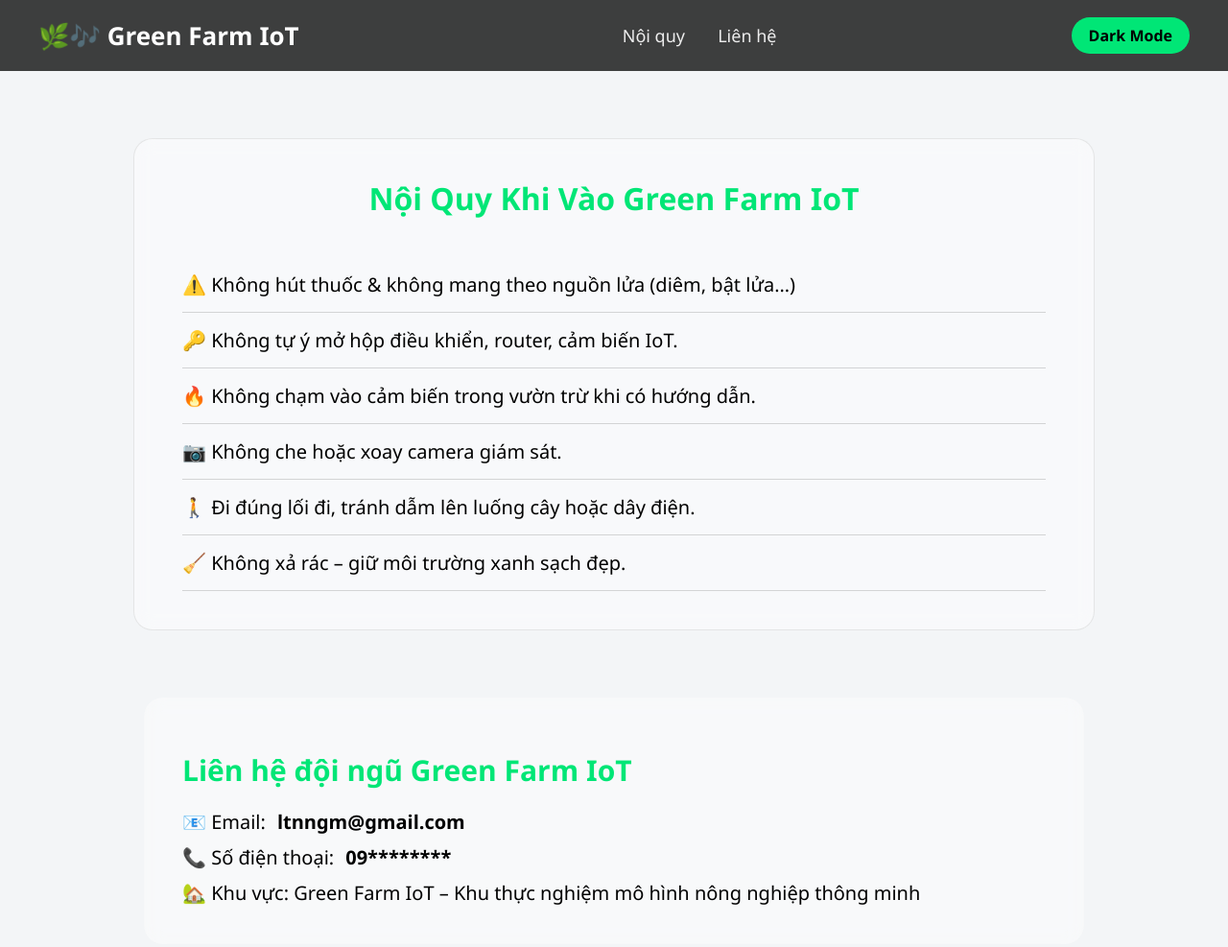
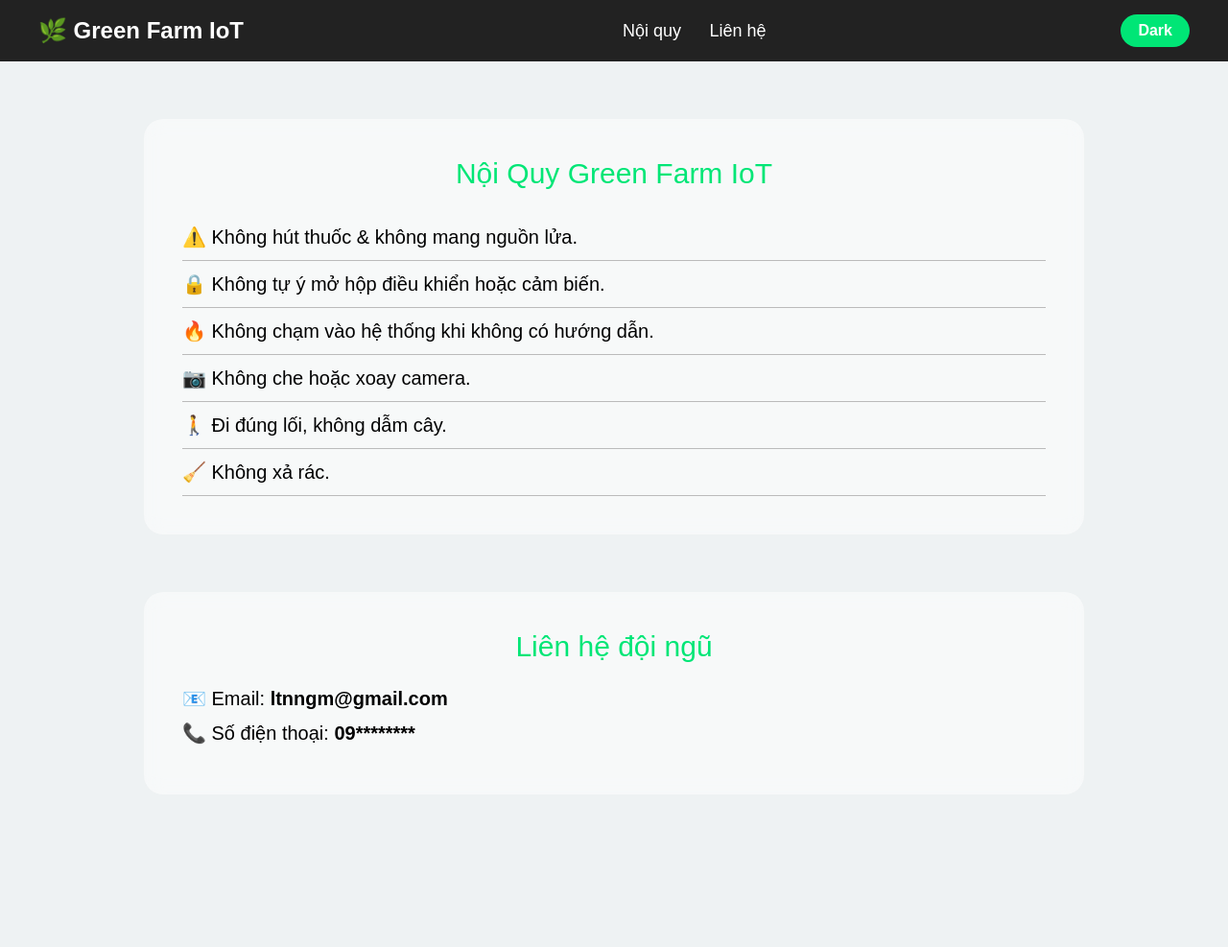
Before and after one commit to nhanly072-spec/smart-garden-rule23, a plain HTML site: page index.html in a window 1280 px wide. Shown: the whole page at 96% size. After the commit the page ends 888 px from the top, so only its background shows below. Drawn offline with Linux system fonts and the light colour scheme.

Commit message:
Update index.html for improved layout and design
Refactor HTML structure and styles for clarity and consistency.

```diff
--- a/index.html
+++ b/index.html
@@ -3,178 +3,66 @@
 <head>
 <meta charset="UTF-8">
 <meta name="viewport" content="width=device-width, initial-scale=1.0">
-<title>Green Farm IoT - Nội Quy</title>
+<title>Green Farm IoT</title>
 
 <style>
-    body {
-        margin: 0;
-        font-family: "Segoe UI", sans-serif;
-        background: #f3f5f7;
-        transition: 0.3s;
-    }
+body {font-family: Arial; margin:0; background:#eef2f3; transition:0.3s;}
+body.dark {background:#111; color:#eee;}
 
-    /* DARK MODE */
-    body.dark {
-        background: #111;
-        color: #e8e8e8;
-    }
+header {
+    position:sticky; top:0; z-index:10;
+    background:#222; color:white; padding:15px 40px;
+    display:flex; justify-content:space-between; align-items:center;
+}
+nav a {color:white; margin-left:25px; text-decoration:none; font-size:18px;}
 
-    /* HEADER */
-    header {
-        display: flex;
-        justify-content: space-between;
-        align-items: center;
-        padding: 18px 40px;
-        background: rgba(0,0,0,0.75);
-        color: white;
-        position: sticky;
-        top: 0;
-        z-index: 10;
-    }
-    header.dark {
-        background: rgba(255,255,255,0.08);
-    }
+.dark-btn {
+    background:#00e676; padding:8px 18px;
+    border-radius:20px; cursor:pointer; font-weight:bold;
+}
 
-    .brand {
-        font-size: 26px;
-        font-weight: bold;
-        display: flex;
-        align-items: center;
-        gap: 10px;
-    }
+.box {
+    max-width:900px; margin:60px auto; background:rgba(255,255,255,0.5);
+    padding:40px; border-radius:20px; backdrop-filter:blur(10px);
+}
+.title {text-align:center; font-size:30px; color:#00e676; margin-bottom:25px;}
 
-    /* NAVIGATION */
-    nav a {
-        color: white;
-        text-decoration: none;
-        margin-left: 30px;
-        font-size: 18px;
-        opacity: 0.9;
-    }
-    nav a:hover {
-        opacity: 1;
-    }
-
-    /* DARK MODE BUTTON */
-    .dark-btn {
-        padding: 8px 18px;
-        background: #00e676;
-        border-radius: 20px;
-        cursor: pointer;
-        color: black;
-        font-weight: bold;
-        transition: 0.25s;
-    }
-    .dark-btn:hover {
-        transform: scale(1.05);
-    }
-
-    /* TITLE + BOX */
-    .rule-container {
-        max-width: 900px;
-        margin: 70px auto;
-        padding: 40px 50px;
-        background: rgba(255,255,255,0.45);
-        border-radius: 20px;
-        backdrop-filter: blur(10px);
-        border: 1px solid rgba(0,0,0,0.08);
-        transition: 0.3s;
-    }
-    body.dark .rule-container {
-        background: rgba(255,255,255,0.07);
-        border: 1px solid rgba(255,255,255,0.15);
-    }
-
-    .rule-title {
-        text-align: center;
-        font-size: 32px;
-        font-weight: bold;
-        color: #00e676;
-        margin-bottom: 40px;
-    }
-
-    .rule-item {
-        font-size: 20px;
-        padding: 15px 0;
-        border-bottom: 1px solid rgba(0,0,0,0.15);
-        display: flex;
-        align-items: center;
-        gap: 12px;
-    }
-    body.dark .rule-item {
-        border-bottom: 1px solid rgba(255,255,255,0.15);
-    }
-
-    /* CONTACT SECTION */
-    #contact {
-        max-width: 900px;
-        margin: 60px auto 120px;
-        padding: 30px 40px;
-        background: rgba(255,255,255,0.4);
-        border-radius: 20px;
-        backdrop-filter: blur(10px);
-        transition: 0.3s;
-    }
-    body.dark #contact {
-        background: rgba(255,255,255,0.07);
-    }
-
-    #contact h2 {
-        color: #00e676;
-        font-size: 30px;
-        margin-bottom: 20px;
-    }
-
-    .contact-item {
-        font-size: 20px;
-        margin: 10px 0;
-        display: flex;
-        align-items: center;
-        gap: 12px;
-    }
+.rule {font-size:20px; padding:12px 0; border-bottom:1px solid #bbb;}
+.contact-item {font-size:20px; margin:12px 0;}
 
 </style>
 </head>
+
 <body>
 
-<!-- HEADER -->
-<header id="header">
-    <div class="brand">🌿🎶 Green Farm IoT</div>
-
+<header>
+    <div style="font-size:24px;font-weight:bold;">🌿 Green Farm IoT</div>
     <nav>
         <a href="#rules">Nội quy</a>
         <a href="#contact">Liên hệ</a>
     </nav>
-
-    <div class="dark-btn" onclick="toggleDark()">Dark Mode</div>
+    <div class="dark-btn" onclick="toggleDark()">Dark</div>
 </header>
 
-<!-- RULES -->
-<section id="rules" class="rule-container">
-    <div class="rule-title">Nội Quy Khi Vào Green Farm IoT</div>
-
-    <div class="rule-item">⚠️ Không hút thuốc & không mang theo nguồn lửa (diêm, bật lửa…)</div>
-    <div class="rule-item">🔑 Không tự ý mở hộp điều khiển, router, cảm biến IoT.</div>
-    <div class="rule-item">🔥 Không chạm vào cảm biến trong vườn trừ khi có hướng dẫn.</div>
-    <div class="rule-item">📷 Không che hoặc xoay camera giám sát.</div>
-    <div class="rule-item">🚶 Đi đúng lối đi, tránh dẫm lên luống cây hoặc dây điện.</div>
-    <div class="rule-item">🧹 Không xả rác – giữ môi trường xanh sạch đẹp.</div>
-
+<section id="rules" class="box">
+    <div class="title">Nội Quy Green Farm IoT</div>
+    <div class="rule">⚠️ Không hút thuốc & không mang nguồn lửa.</div>
+    <div class="rule">🔒 Không tự ý mở hộp điều khiển hoặc cảm biến.</div>
+    <div class="rule">🔥 Không chạm vào hệ thống khi không có hướng dẫn.</div>
+    <div class="rule">📷 Không che hoặc xoay camera.</div>
+    <div class="rule">🚶 Đi đúng lối, không dẫm cây.</div>
+    <div class="rule">🧹 Không xả rác.</div>
 </section>
 
-<!-- CONTACT -->
-<section id="contact">
-    <h2>Liên hệ đội ngũ Green Farm IoT</h2>
-
+<section id="contact" class="box">
+    <div class="title">Liên hệ đội ngũ</div>
     <div class="contact-item">📧 Email: <b>ltnngm@gmail.com</b></div>
     <div class="contact-item">📞 Số điện thoại: <b>09********</b></div>
-    <div class="contact-item">🏡 Khu vực: Green Farm IoT – Khu thực nghiệm mô hình nông nghiệp thông minh</div>
 </section>
 
 <script>
-function toggleDark() {
+function toggleDark(){
     document.body.classList.toggle("dark");
-    document.getElementById("header").classList.toggle("dark");
 }
 </script>
 
```
